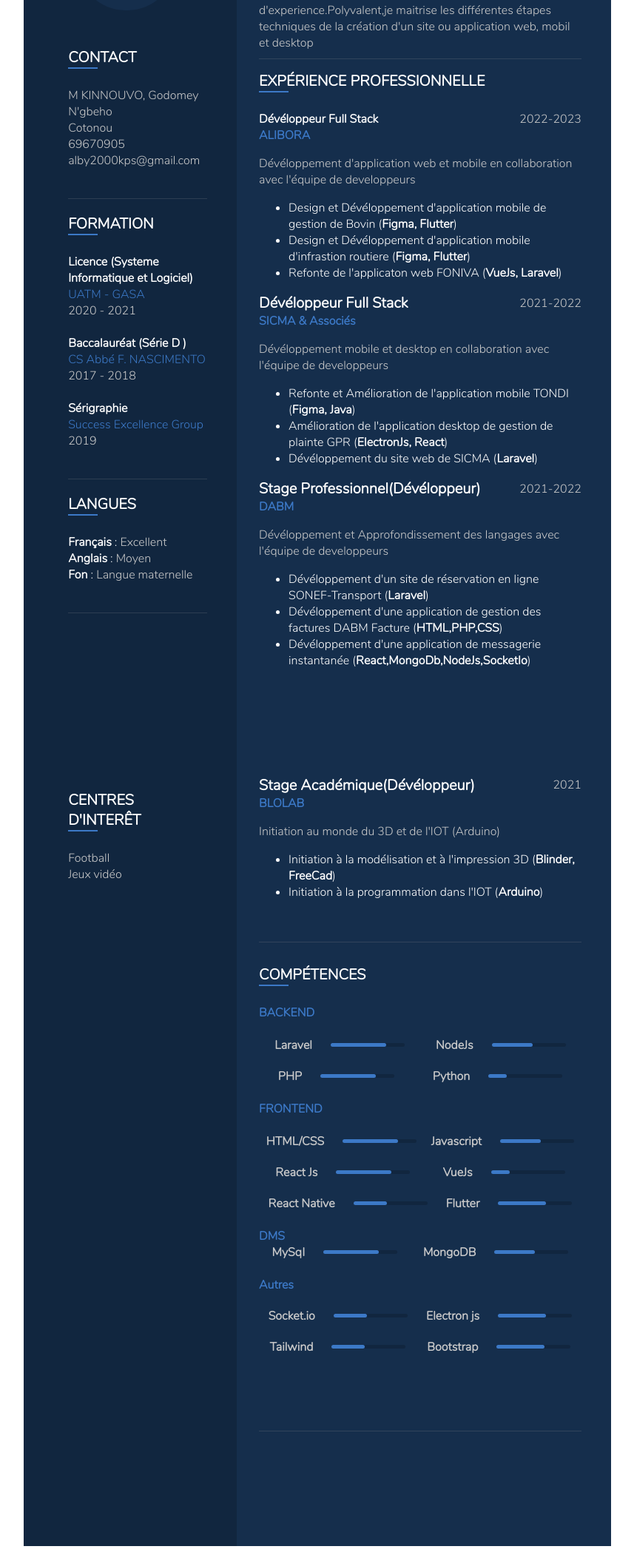
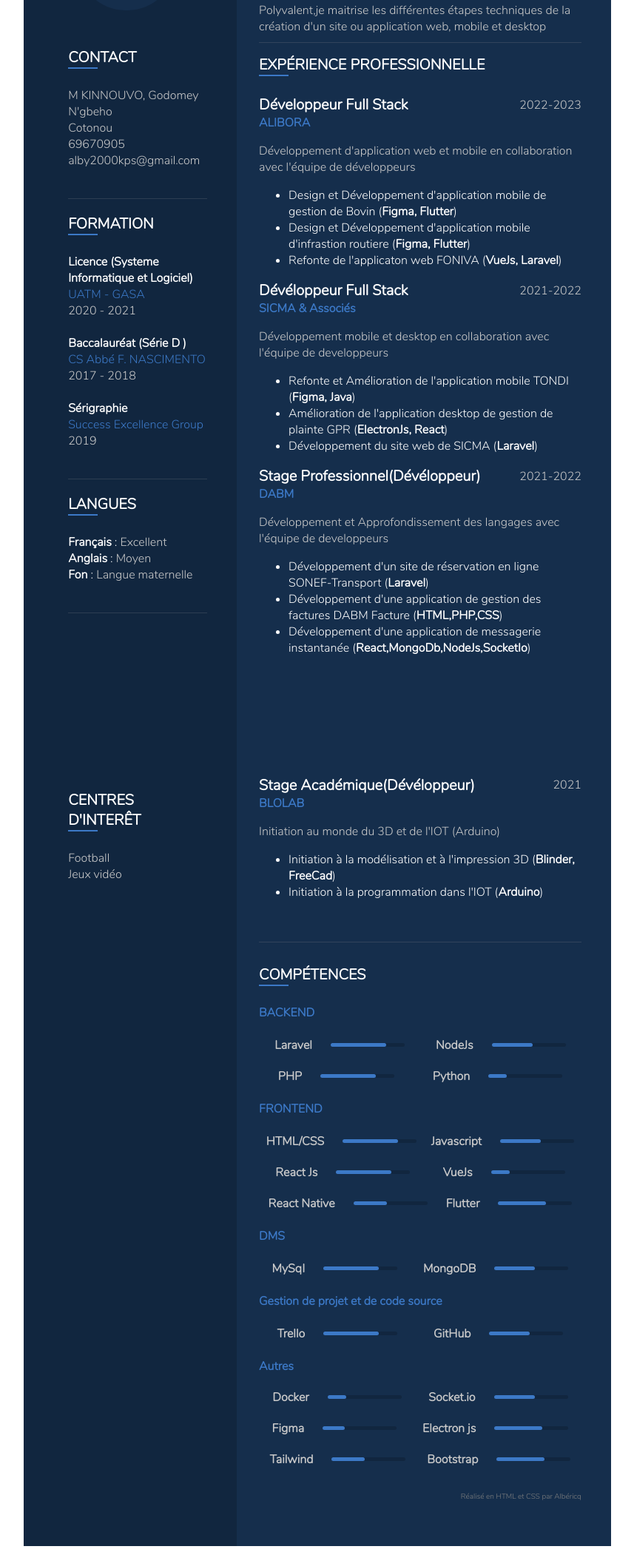
Before and after one commit to Alby2/cv, a plain HTML site: page index.html in a window 1280 px wide. Shown: the part 163-2261 px from the top of the page at 74% size, without its empty margins (211-1068 px from the left). Drawn offline with Linux system fonts and the light colour scheme.

Commit message:
correction

```diff
--- a/index.html
+++ b/index.html
@@ -10,13 +10,15 @@
             font-family: nunito;
             src: url(./Nunito-Light.ttf);
         }
+
         @media print {
             .souligne {
                 background-color: #3c79c7 !important;
                 print-color-adjust: exact;
 
             }
-            .csouligne{
+
+            .csouligne {
                 color: #3c79c7 !important;
                 print-color-adjust: exact;
 
@@ -27,6 +29,7 @@
                 print-color-adjust: exact;
 
             }
+
             .cseconde {
                 color: #11263f !important;
                 print-color-adjust: exact;
@@ -39,6 +42,7 @@
                 print-color-adjust: exact;
 
             }
+
             .cv {
                 height: 297mm;
                 width: 210mm;
@@ -59,13 +63,15 @@
         .souligne {
             background-color: #3c79c7;
         }
-        .csouligne{
+
+        .csouligne {
             color: #3c79c7;
         }
 
         .seconde {
             background-color: #11263f;
         }
+
         .cseconde {
             color: #11263f;
         }
@@ -74,6 +80,7 @@
         .primary {
             background-color: #152e4c;
         }
+
         .cprimary {
             color: #152e4c;
         }
@@ -87,14 +94,14 @@
             overflow: hidden;
         }
 
-        .date{
-            color:rgb(202, 202, 202)
+        .date {
+            color: rgb(202, 202, 202)
         }
     </style>
 </head>
 
 <body>
-    <div id="cv"  >
+    <div id="cv">
         <div class="cv" style="display: flex;">
             <div class="seconde" style="width: 70mm;height:100%;padding:40px 40px 10px 30px">
                 <div style="display:flex;justify-content:center;font-size:50px;font-weight:bold">
@@ -102,15 +109,17 @@
                         AK
                     </div>
                 </div>
-            <div style="margin-top: 50px;margin-left:30px;padding-bottom:40px;border-bottom: 1px solid rgba(151, 151, 151, 0.211) ; ">
+                <div
+                    style="margin-top: 50px;margin-left:30px;padding-bottom:40px;border-bottom: 1px solid rgba(151, 151, 151, 0.211) ; ">
                     <span style="color:white;font-size:20px;font-weight:bolder">CONTACT</span>
                     <div class="souligne" style="width:40px;height:2px;margin-bottom:25px"></div>
-                <span class="date" >M KINNOUVO, Godomey N'gbeho</span> <br>
-                <span class="date" >Cotonou</span> <br>
+                    <span class="date">M KINNOUVO, Godomey N'gbeho</span> <br>
+                    <span class="date">Cotonou</span> <br>
                     <span class="date">69670905</span><br>
                     <span class="date">alby2000kps@gmail.com</span><br>
                 </div>
-            <div style="margin-top: 20px;margin-left:30px;padding-bottom:40px;border-bottom: 1px solid rgba(151, 151, 151, 0.211) ;">
+                <div
+                    style="margin-top: 20px;margin-left:30px;padding-bottom:40px;border-bottom: 1px solid rgba(151, 151, 151, 0.211) ;">
                     <span style="color:white;font-size:20px;font-weight:bolder">FORMATION</span>
                     <div class="souligne" style="width:40px;height:2px;margin-bottom:25px"></div>
                     <b>Licence (Systeme Informatique et Logiciel)</b>
@@ -134,7 +143,8 @@
                     <span class="date">2019</span>
 
                 </div>
-            <div style="margin-top: 20px;margin-left:30px;padding-bottom:40px;border-bottom: 1px solid rgba(151, 151, 151, 0.211) ;">
+                <div
+                    style="margin-top: 20px;margin-left:30px;padding-bottom:40px;border-bottom: 1px solid rgba(151, 151, 151, 0.211) ;">
                     <span style="color:white;font-size:20px;font-weight:bolder">LANGUES</span>
                     <div class="souligne" style="width:40px;height:2px;margin-bottom:25px"></div>
                     <b>Français </b>:<span class="date"> Excellent</span> <br>
@@ -149,49 +159,60 @@
                 <div class="">
                     <b style="font-size: 40px;font-weight:900">Albéricq KPONSO</b><br>
                     <b class="csouligne">PROGRAMMEUR WEB,MOBILE & DESKTOP</b><br>
-            <p style="margin-top: 20px;padding-bottom:10px;border-bottom: 1px solid rgba(151, 151, 151, 0.211) ;" class="date">
-                Développeur  full stack,avec pres de 2ans d'experience.Polyvalent,je maitrise les différentes étapes techniques de la création d'un site ou application web, mobil et desktop
+                    <p style="margin-top: 20px;padding-bottom:10px;border-bottom: 1px solid rgba(151, 151, 151, 0.211) ;"
+                        class="date">
+                        Développeur full stack,avec pres de 2ans d'experience. Polyvalent,je maitrise les différentes
+                        étapes techniques de la création d'un site ou application web, mobile et desktop
                     </p>
                 </div>
                 <div style="padding-bottom:10px; ">
-                <span style="color:white;font-size:20px;font-weight:bolder;text-transform:uppercase">EXPéRIENCE PROFESSIONNELLE</span>
+                    <span style="color:white;font-size:20px;font-weight:bolder;text-transform:uppercase">EXPéRIENCE
+                        PROFESSIONNELLE</span>
                     <div class="souligne" style="width:40px;height:2px;margin-bottom:25px"></div>
 
                     <div class="" style="display: flex;align-items:center;justify-content:space-between">
-                    <b style="font-size: 20p x;">Dévéloppeur Full Stack</b>
+                        <b style="font-size: 20px;">Développeur Full Stack</b>
                         <span class="date">2022-2023</span>
                     </div>
                     <b class="csouligne">ALIBORA</b><br>
 
-                <p class="date">Dévéloppement d'application web et mobile en collaboration avec l'équipe de developpeurs </p>
+                    <p class="date">Développement d'application web et mobile en collaboration avec l'équipe de
+                        développeurs </p>
                     <ul>
-                    <li>Design et Dévéloppement d'application mobile de gestion de Bovin (<b>Figma, Flutter</b>)</li>
-                    <li>Design et Dévéloppement d'application mobile d'infrastion routiere (<b>Figma, Flutter</b>)</li>
+                        <li>Design et Développement d'application mobile de gestion de Bovin (<b>Figma, Flutter</b>)
+                        </li>
+                        <li>Design et Développement d'application mobile d'infrastion routiere (<b>Figma, Flutter</b>)
+                        </li>
                         <li>Refonte de l'applicaton web FONIVA (<b>VueJs, Laravel</b>)</li>
                     </ul>
-                <div class="" style="display: flex;align-items:center;justify-content:space-between;margin-top:10px">
+                    <div class=""
+                        style="display: flex;align-items:center;justify-content:space-between;margin-top:10px">
                         <b style="font-size: 20px;">Dévéloppeur Full Stack</b>
                         <span class="date">2021-2022</span>
                     </div>
                     <b class="csouligne">SICMA & Associés</b><br>
 
-                <p class="date">Dévéloppement mobile et desktop en collaboration avec l'équipe de developpeurs </p>
+                    <p class="date">Développement mobile et desktop en collaboration avec l'équipe de developpeurs </p>
                     <ul>
                         <li>Refonte et Amélioration de l'application mobile TONDI (<b>Figma, Java</b>)</li>
-                    <li>Amélioration de l'application desktop de gestion de plainte GPR (<b>ElectronJs, React</b>)</li>
-                    <li>Dévéloppement du site web de SICMA (<b>Laravel</b>)</li>
+                        <li>Amélioration de l'application desktop de gestion de plainte GPR (<b>ElectronJs, React</b>)
+                        </li>
+                        <li>Développement du site web de SICMA (<b>Laravel</b>)</li>
                     </ul>
-                <div class="" style="display: flex;align-items:center;justify-content:space-between;margin-top:10px">
+                    <div class=""
+                        style="display: flex;align-items:center;justify-content:space-between;margin-top:10px">
                         <b style="font-size: 20px;">Stage Professionnel(Dévéloppeur)</b>
                         <span class="date">2021-2022</span>
                     </div>
                     <b class="csouligne">DABM</b><br>
 
-                <p class="date">Dévéloppement et Approfondissement des langages avec l'équipe de developpeurs </p>
+                    <p class="date">Développement et Approfondissement des langages avec l'équipe de developpeurs </p>
                     <ul>
-                    <li>Dévéloppement d'un site de réservation en ligne SONEF-Transport (<b>Laravel</b>)</li>
-                    <li>Dévéloppement d'une application de gestion des factures DABM Facture (<b>HTML,PHP,CSS</b>)</li>
-                    <li>Dévéloppement d'une application de messagerie instantanée (<b>React,MongoDb,NodeJs,SocketIo</b>)</li>
+                        <li>Développement d'un site de réservation en ligne SONEF-Transport (<b>Laravel</b>)</li>
+                        <li>Développement d'une application de gestion des factures DABM Facture (<b>HTML,PHP,CSS</b>)
+                        </li>
+                        <li>Développement d'une application de messagerie instantanée
+                            (<b>React,MongoDb,NodeJs,SocketIo</b>)</li>
                     </ul>
                 </div>
 
@@ -200,9 +221,10 @@
         </div>
         <div class="cv" style="display: flex; margin-top:0px">
             <div class="seconde" style="width: 70mm;height:100%;padding:80px 40px 10px 30px">
-            <div >
+                <div>
                     <div style="margin-top: 20px;margin-left:30px;padding-bottom:40px ;">
-                    <span style="color:white;font-size:20px;font-weight:bolder;text-transform:uppercase">CENTRES D'INTeRêT</span>
+                        <span style="color:white;font-size:20px;font-weight:bolder;text-transform:uppercase">CENTRES
+                            D'INTeRêT</span>
                         <div class="souligne" style="width:40px;height:2px;margin-bottom:25px"></div>
                         <span class="date">Football</span> <br>
                         <span class="date">Jeux vidéo</span> <br>
@@ -227,12 +249,13 @@
                     <p class="date">Initiation au monde du 3D et de l'IOT (Arduino)</p>
                     <ul>
                         <li>Initiation à la modélisation et à l'impression 3D (<b>Blinder, FreeCad</b>)</li>
-                    <li>Initiation à la programmation dans  l'IOT  (<b>Arduino</b>)</li>
+                        <li>Initiation à la programmation dans l'IOT (<b>Arduino</b>)</li>
                     </ul>
 
                 </div>
                 <div style="padding:30px 0px 80px;border-bottom: 1px solid rgba(151, 151, 151, 0.211) ; ">
-                <span style="color:white;font-size:20px;font-weight:bolder;text-transform:uppercase">COMPéTENCES</span>
+                    <span
+                        style="color:white;font-size:20px;font-weight:bolder;text-transform:uppercase">COMPéTENCES</span>
                     <div class="souligne" style="width:40px;height:2px;margin-bottom:25px"></div>
 
 
@@ -314,6 +337,7 @@
 
                     <br>
                     <b class="csouligne">DMS</b><br>
+                    <br>
 
                     <div class="" style="display: flex;align-items:center;justify-content:space-around">
                         <div class="" style="display: flex;align-items:center;">
@@ -330,12 +354,45 @@
                         </div>
                     </div>
                     <br>
+                    <b class="csouligne">Gestion de projet et de code source</b><br>
+                    <br>
+                    <div class="" style="display: flex;align-items:center;justify-content:space-around">
+                        <div class="" style="display: flex;align-items:center;">
+                            <b class="date ">Trello</b>
+                            <div class="seconde" style="width: 100px; height:5px;border-radius:25px;margin-left:25px">
+                                <div class="souligne" style="height: 100%; width:75px;border-radius:25px"></div>
+                            </div>
+                        </div>
+                        <div class="" style="display: flex;align-items:center; ">
+                            <b class="date ">GitHub</b>
+                            <div class="seconde" style="width: 100px; height:5px;border-radius:25px;margin-left:25px">
+                                <div class="souligne" style="height: 100%; width:55px;border-radius:25px"></div>
+                            </div>
+                        </div>
+                    </div>
+
+                    <br>
                     <b class="csouligne">Autres</b><br>
                     <div class="" style="display: flex;align-items:center;justify-content:space-around;margin-top:20px">
                         <div class="" style="display: flex;align-items:center;">
+                            <b class="date ">Docker</b>
+                            <div class="seconde" style="width: 100px; height:5px;border-radius:25px;margin-left:25px">
+                                <div class="souligne" style="height: 100%; width:25px;border-radius:25px"></div>
+                            </div>
+                        </div>
+
+                        <div class="" style="display: flex;align-items:center;">
                             <b class="date ">Socket.io</b>
                             <div class="seconde" style="width: 100px; height:5px;border-radius:25px;margin-left:25px">
-                            <div class="souligne" style="height: 100%; width:45px;border-radius:25px"></div>
+                                <div class="souligne" style="height: 100%; width:55px;border-radius:25px"></div>
+                            </div>
+                        </div>
+                    </div>
+                    <div class="" style="display: flex;align-items:center;justify-content:space-around;margin-top:20px">
+                        <div class="" style="display: flex;align-items:center; ">
+                            <b class="date ">Figma</b>
+                            <div class="seconde" style="width: 100px; height:5px;border-radius:25px;margin-left:25px">
+                                <div class="souligne" style="height: 100%; width:30px;border-radius:25px"></div>
                             </div>
                         </div>
                         <div class="" style="display: flex;align-items:center; ">
@@ -359,21 +416,21 @@
                             </div>
                         </div>
                     </div>
-
-
                     <br>
-
+                    <div class="" style="display: flex;justify-content:end">
+                        <p style="color:grey;font-size:10px">Réalisé en HTML et CSS par Albéricq</p>
                     </div>
-
+                </div>
             </div>
         </div>
     </div>
 
 </body>
 <script>
-    document.querySelector('#cv').addEventListener('click',(e)=>{
+    /*document.querySelector('#cv').addEventListener('click', (e) => {
         e.preventDefault();
         window.print(document.querySelector('#cv').element)
-    })
+    })*/
 </script>
+
 </html>
```
Lines whose indentation alone changed are shown as unchanged.
